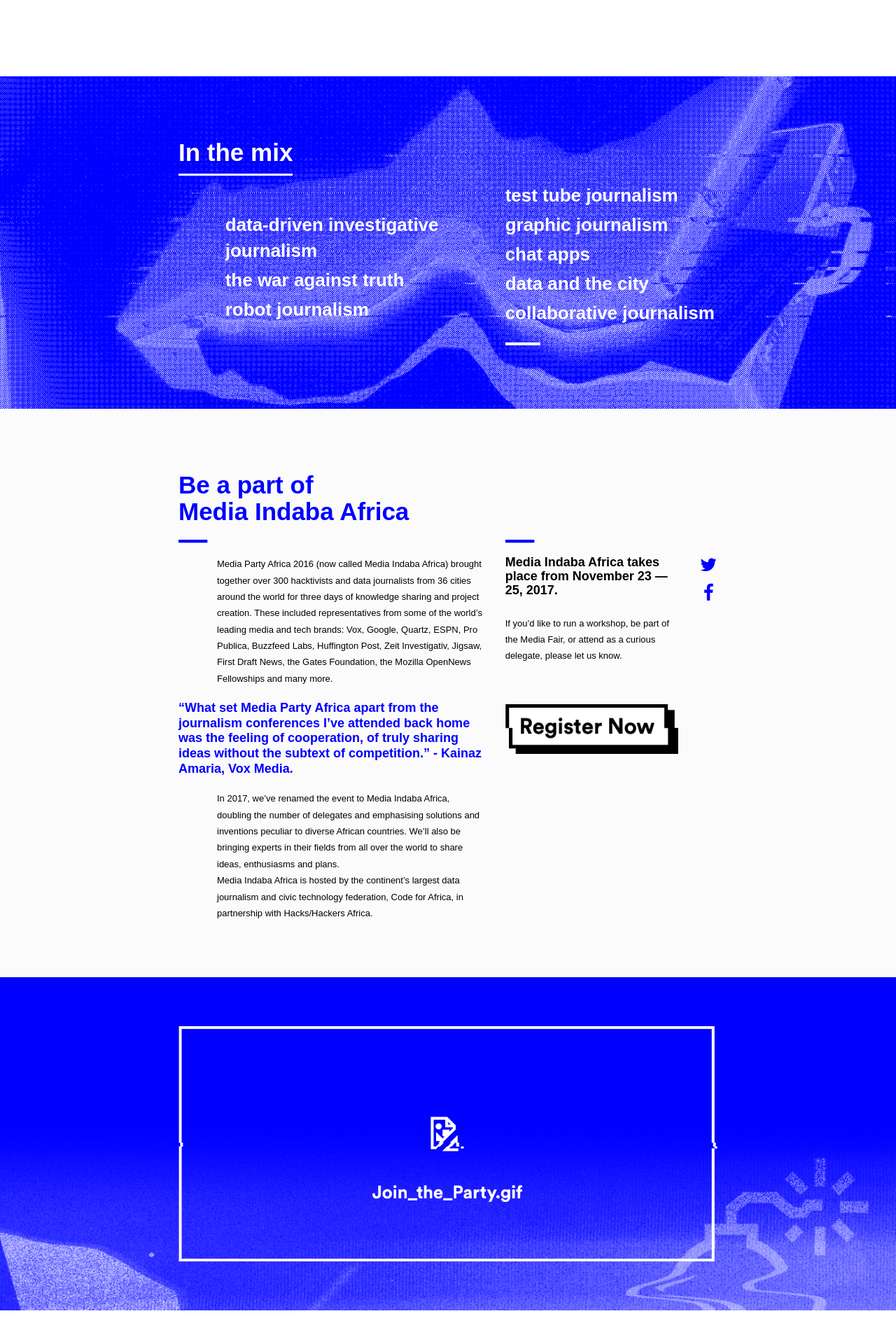
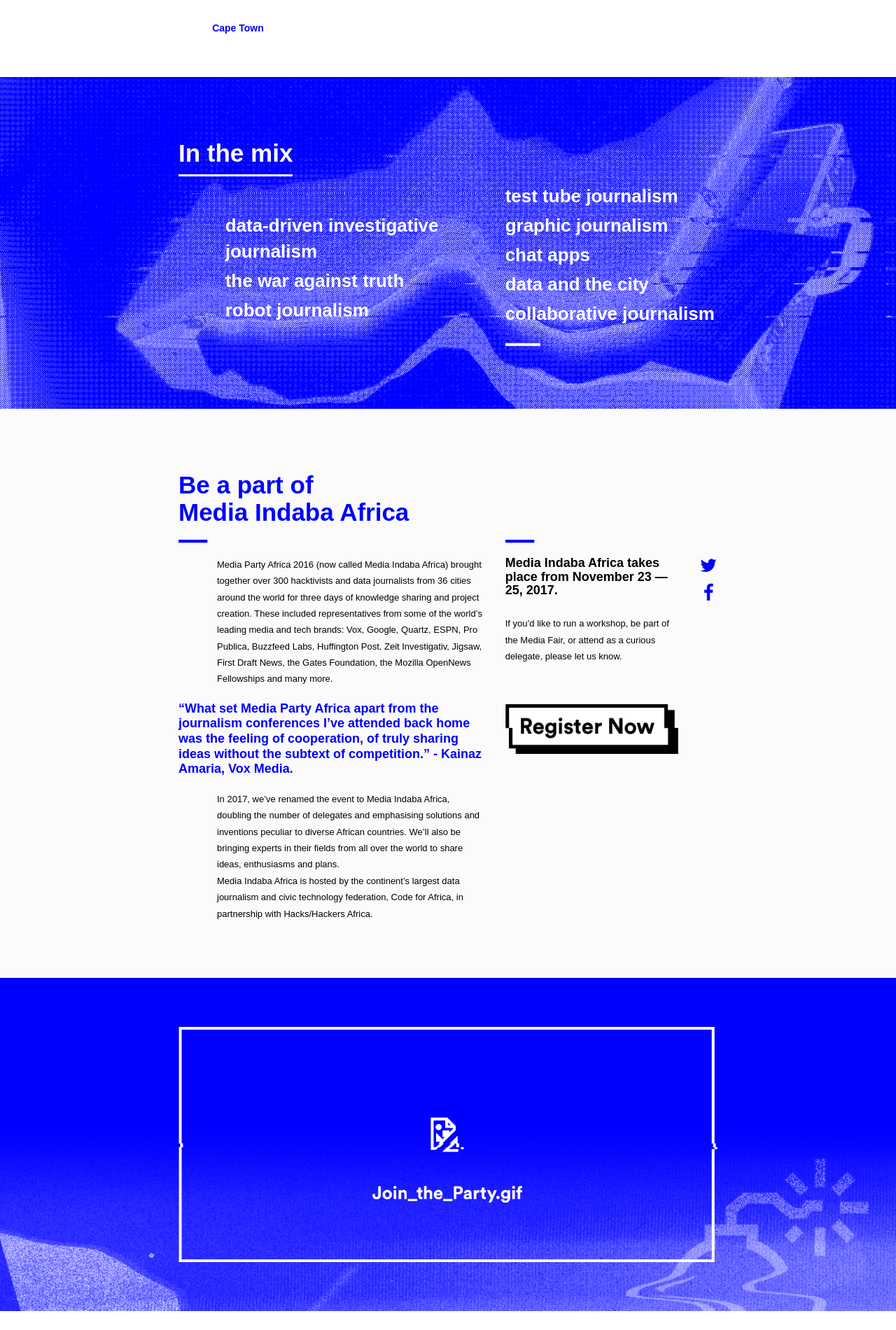
Before and after one commit to CodeForAfrica-ARCHIVE/MediaIndabaAfrica, a Jekyll site: the page built from index.html, in a window 1280 px wide. Shown: the part 950-2850 px from the top of the page at 70% size. Built offline with Jekyll 4.4.1, drawn with Linux system fonts in a browser that asks for light colours.

Commit message:
Minor Fix

```diff
--- a/_includes/home/1-header.html
+++ b/_includes/home/1-header.html
@@ -48,7 +48,7 @@
     <div class="container text-center">
         <div class="row">
             <div class="col-xs-6 col-sm-3">
-                <p class="text-blue lead"><a href="/cape-town">Cape Town</a></p>
+                <p class="header_lead"><a href="/cape-town">Cape Town</a></p>
             </div>
             <div class="col-xs-6 col-sm-3">
                 <p class="lead"><a class="text-blue" href="/accommodation">Accommodation</a></p>
--- a/_sass/_default.scss
+++ b/_sass/_default.scss
@@ -30,6 +30,11 @@
 .lead {
   a {
     color: #fff;
+  }
+}
+.header_lead {
+  a {
+    color: #0000ff;
   }
 }
 .where-when {
```
